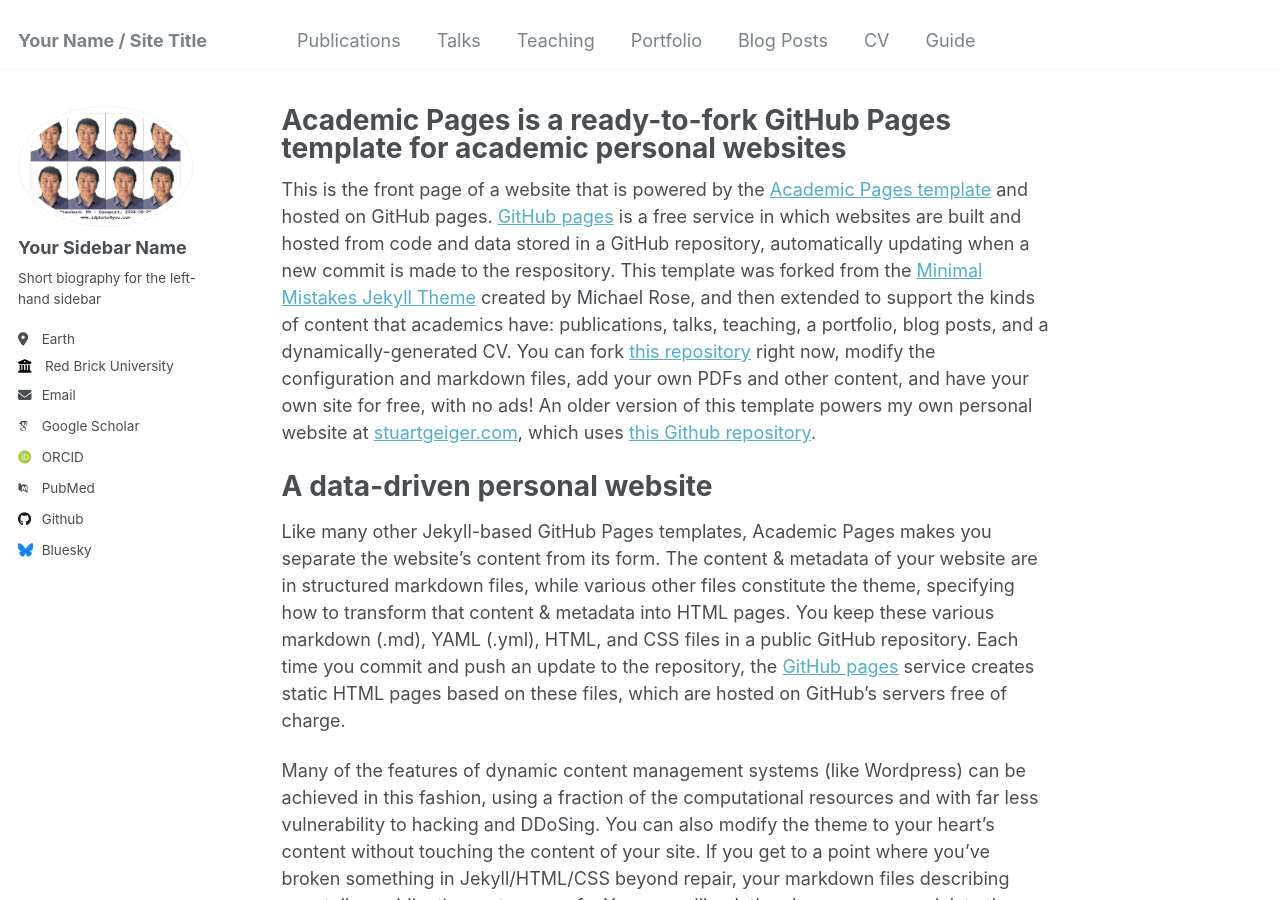
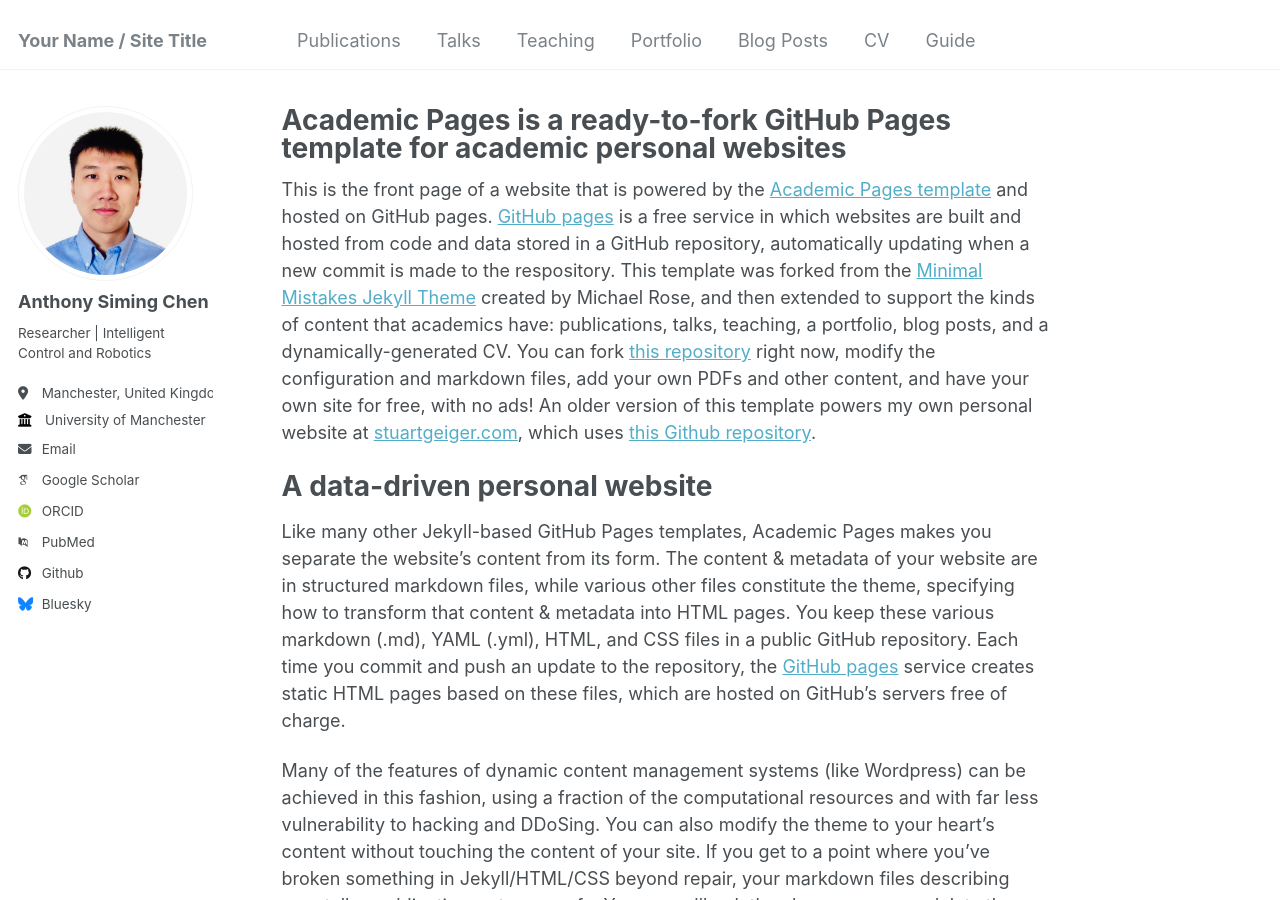
Before and after one commit to Anthony-S-Chen/Anthony-S-Chen.github.io, a Jekyll site: the page built from _pages/about.md, in a window 1280 px wide and 900 px high. Built offline with Jekyll 4.4.1, drawn with Linux system fonts in a browser that asks for light colours; some web fonts are replaced.

Commit message:
Update _config.yml

```diff
--- a/_config.yml
+++ b/_config.yml
@@ -21,14 +21,14 @@ repository               : "academicpages/academicpages.github.io"
 #               Additional customization can be done by editing /_includes/author-profile.html
 author:
   # Biographic information
-  avatar           : "Chen_France_2024_Visa_6_4.jpeg"
-  name             : "Your Sidebar Name"
+  avatar           : "Chen_Profile.jpeg"
+  name             : "Anthony Siming Chen"
   pronouns         : # example: "she/her"
-  bio              : "Short biography for the left-hand sidebar"
-  location         : "Earth"
-  employer         : "Red Brick University"
+  bio              : "Researcher | Intelligent Control and Robotics"
+  location         : "Manchester, United Kingdom"
+  employer         : "University of Manchester"
   uri              : # URL
-  email            : "none@example.org"
+  email            : "siming.chen@manchester.ac.uk"
 
   # Academic websites
   arxiv            : # URL - Update with the correct link to your profile
```
